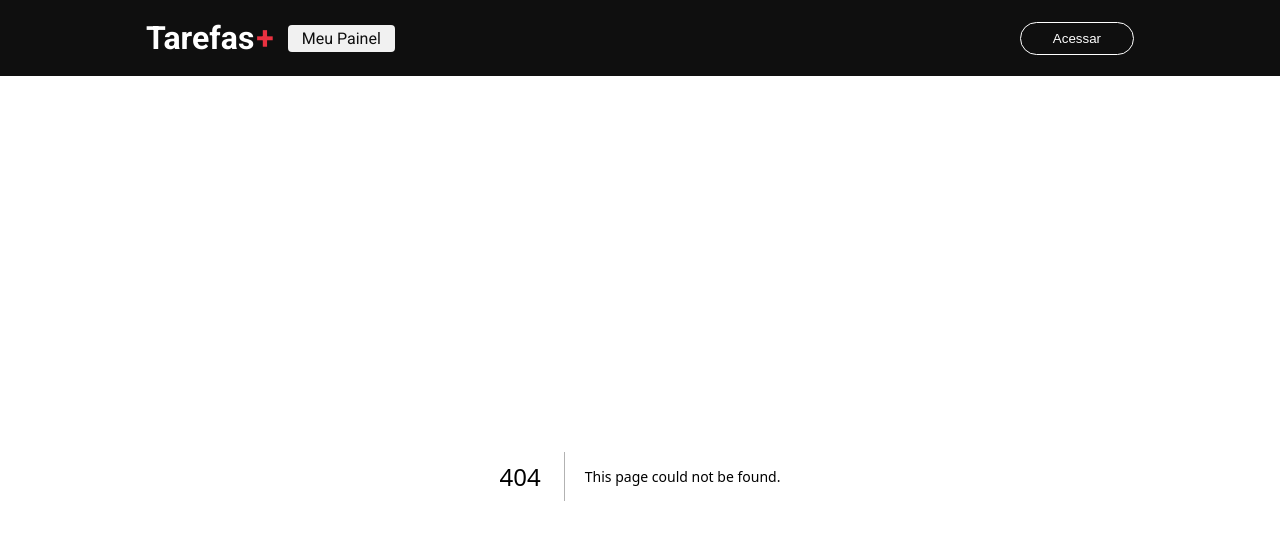
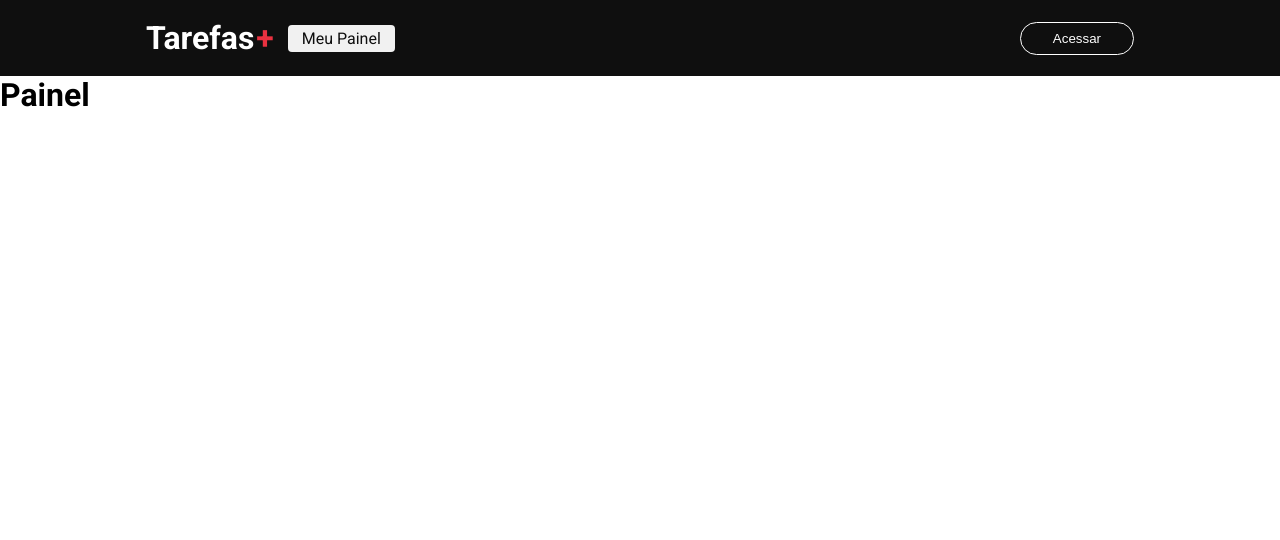
Before and after one commit to leandrogarcia/task-board, a Next.js app in the folder tarefas/: page /dashboard in a window 1280 px wide. Before the commit this address had no page. Shown: the top 540 px of the page. Built offline with nearby package versions, Linux system fonts and the light colour scheme.

Commit message:
fix: downgrade next to 15 version to use next-auth

```diff
--- /dev/null
+++ b/tarefas/src/pages/dashboard/index.tsx
@@ -0,0 +1,13 @@
+import Head from 'next/head';
+import styles from './styles.module.css';
+
+export default function Dashboard(){
+    return(
+        <div className={styles.container}>
+            <Head>
+                <title>Meu painel de tarefas</title>
+            </Head>
+            <h1>Painel</h1>
+        </div>
+    );
+}
```
Also changed, not shown: tarefas/package.json (+5 -4 lines), tarefas/src/pages/dashboard/styles.module.css (added), 1 other file (tests, documents, lock files or other folders).
